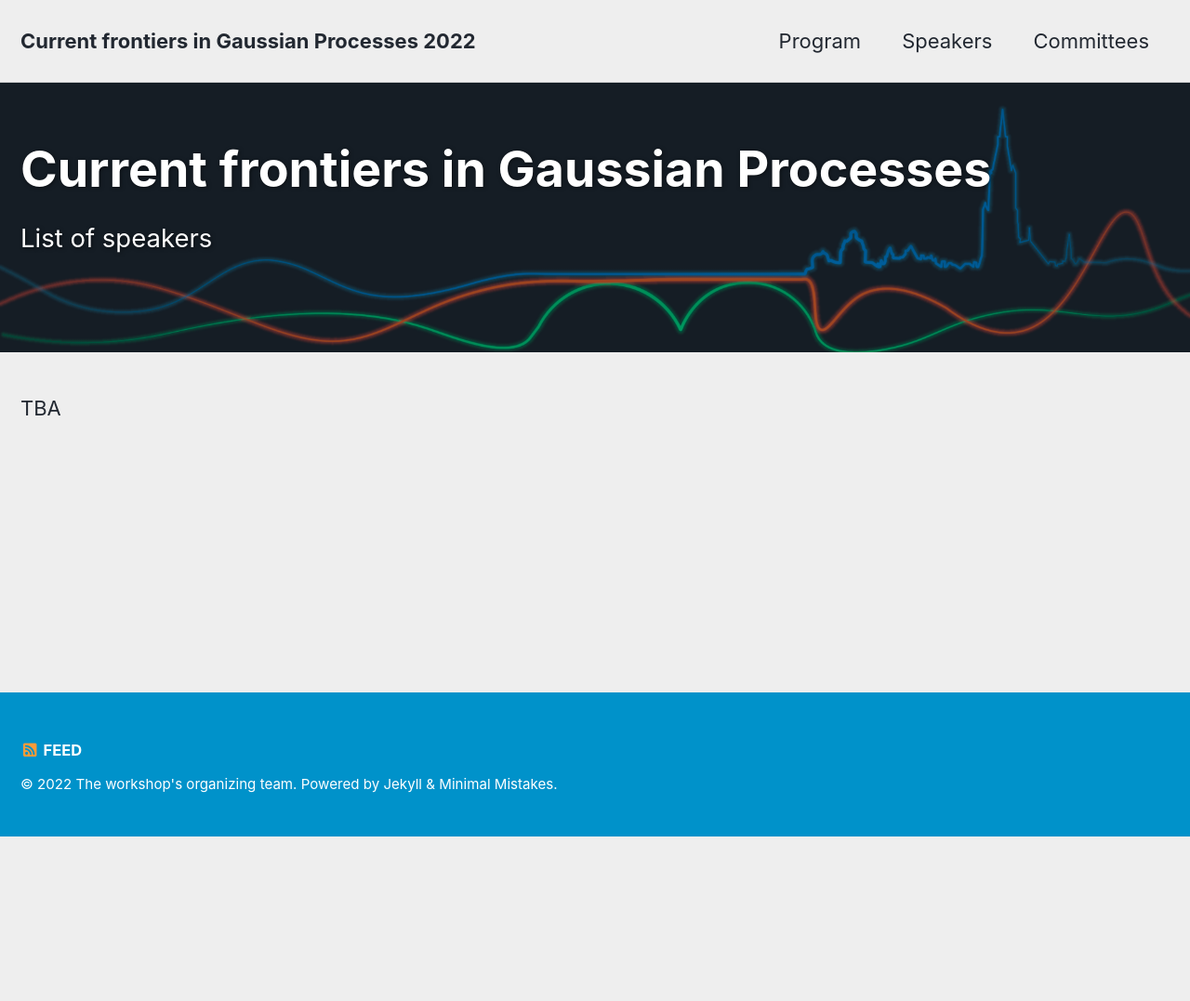
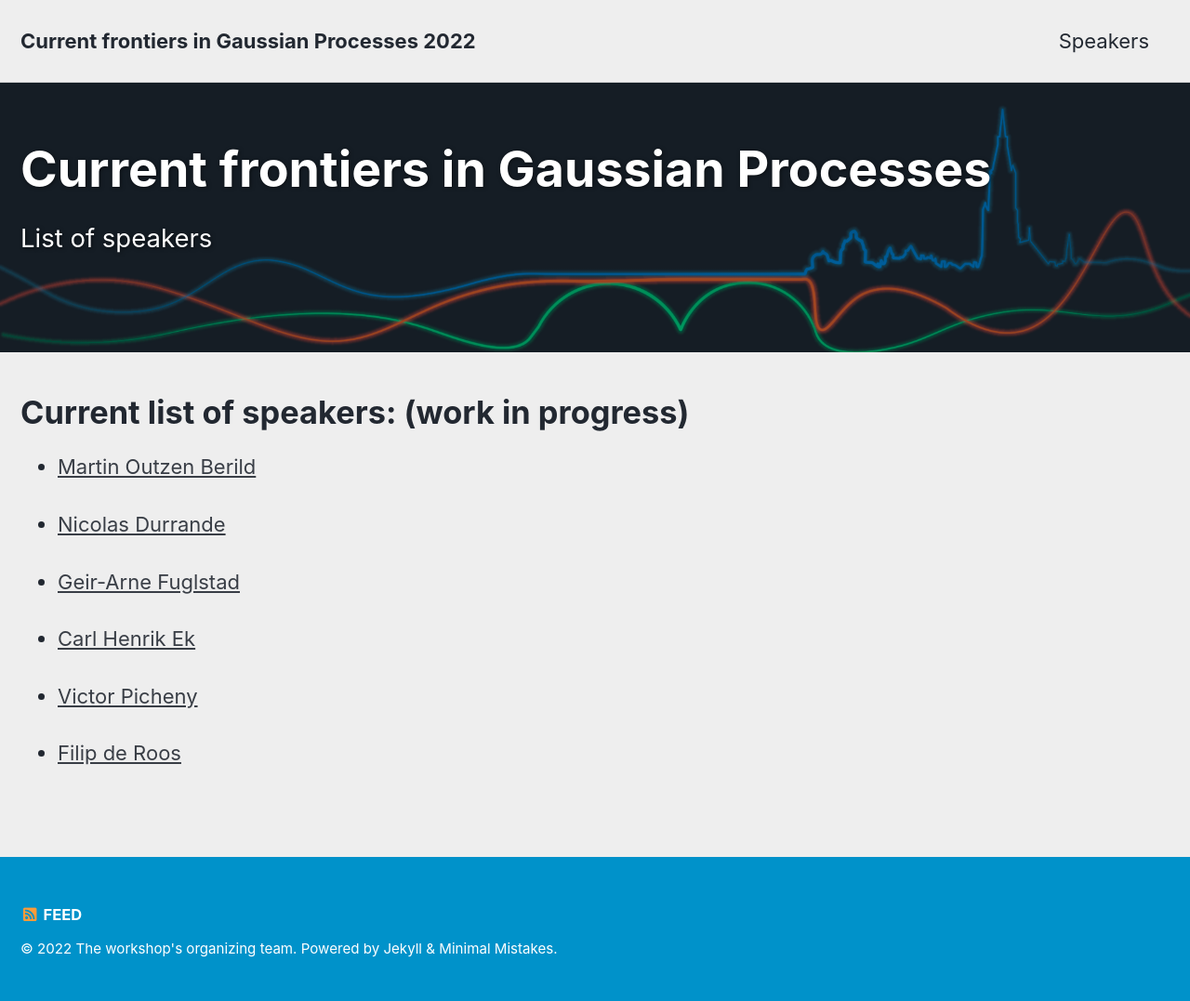
Before and after one commit to workshop-Bern-Toulouse/workshop-bern-toulouse.github.io, a Jekyll site: the page built from _pages/speakers.md, in a window 1280 px wide. Shown: the whole page at 93% size. Built offline with Jekyll 4.4.1, drawn with Linux system fonts in a browser that asks for light colours; cached includes are drawn as plain includes; before the commit the page ends 900 px from its top, so only the background shows below that.

Commit message:
update speakers

```diff
--- a/_pages/speakers.md
+++ b/_pages/speakers.md
@@ -3,7 +3,7 @@ layout: splash
 classes: wide
 title: "Current frontiers in Gaussian Processes"
 excerpt: "List of speakers"
-description: "List of speakers"
+description: "List of speakers (work in progress)"
 permalink: /speakers/
 header:
   overlay_image: /assets/images/header.png
@@ -11,4 +11,16 @@ header:
 
 ---
 
-TBA
+# Current list of speakers:  (work in progress)
+
+* [Martin Outzen Berild](https://www.ntnu.edu/employees/martin.o.berild)
+
+* [Nicolas Durrande](https://sites.google.com/site/nicolasdurrandehomepage/)
+
+* [Geir-Arne Fuglstad](https://www.ntnu.edu/employees/geir-arne.fuglstad)
+
+* [Carl Henrik Ek](http://carlhenrik.com/)
+
+* [Victor Picheny](https://sites.google.com/site/victorpicheny/)
+
+* [Filip de Roos](https://is.mpg.de/person/fderoos)
```
Also changed, not shown: _data/navigation.yml (+4 -4 lines), _pages/about.md (+2 -10 lines), _pages/program.md (+3 -3 lines).
